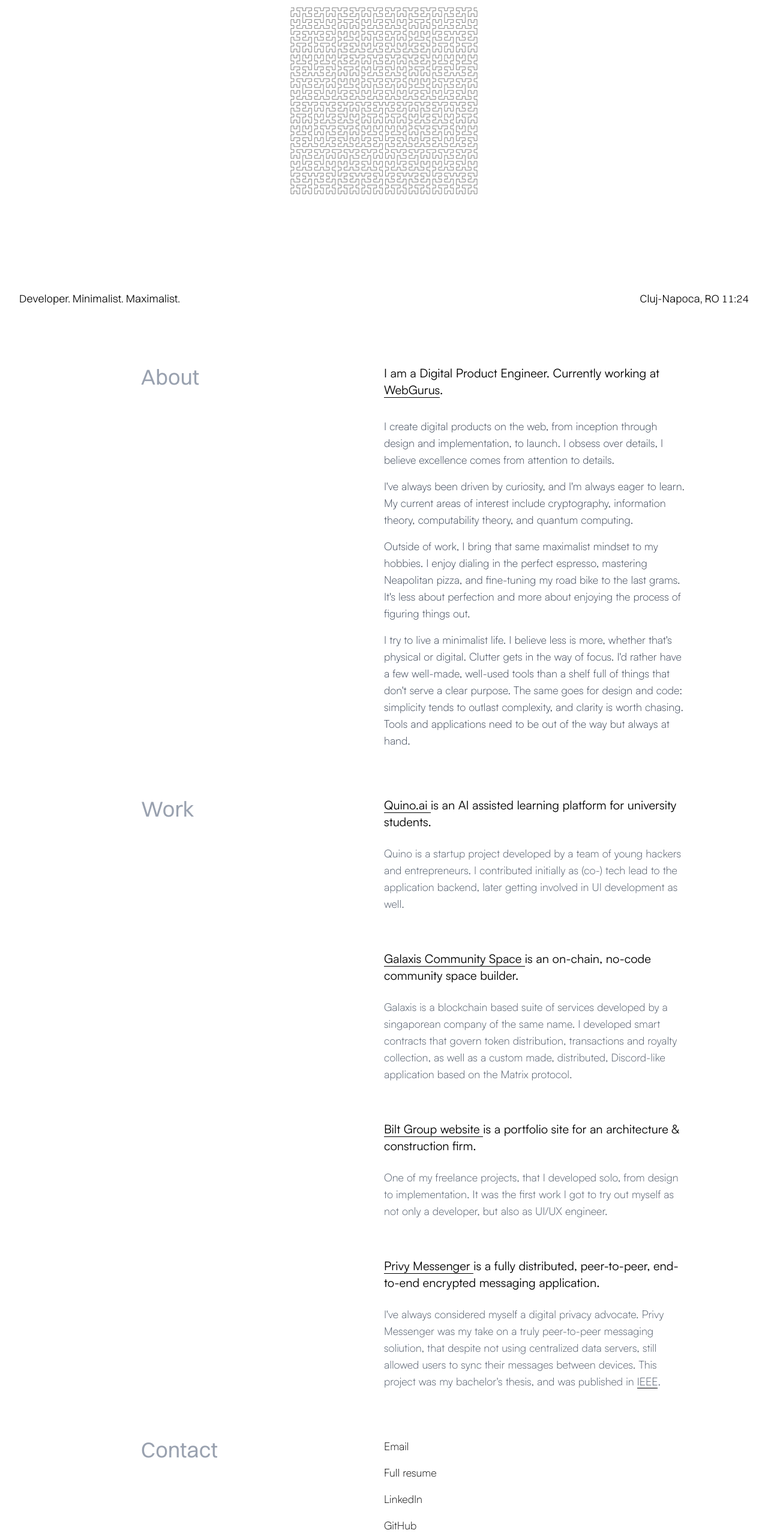
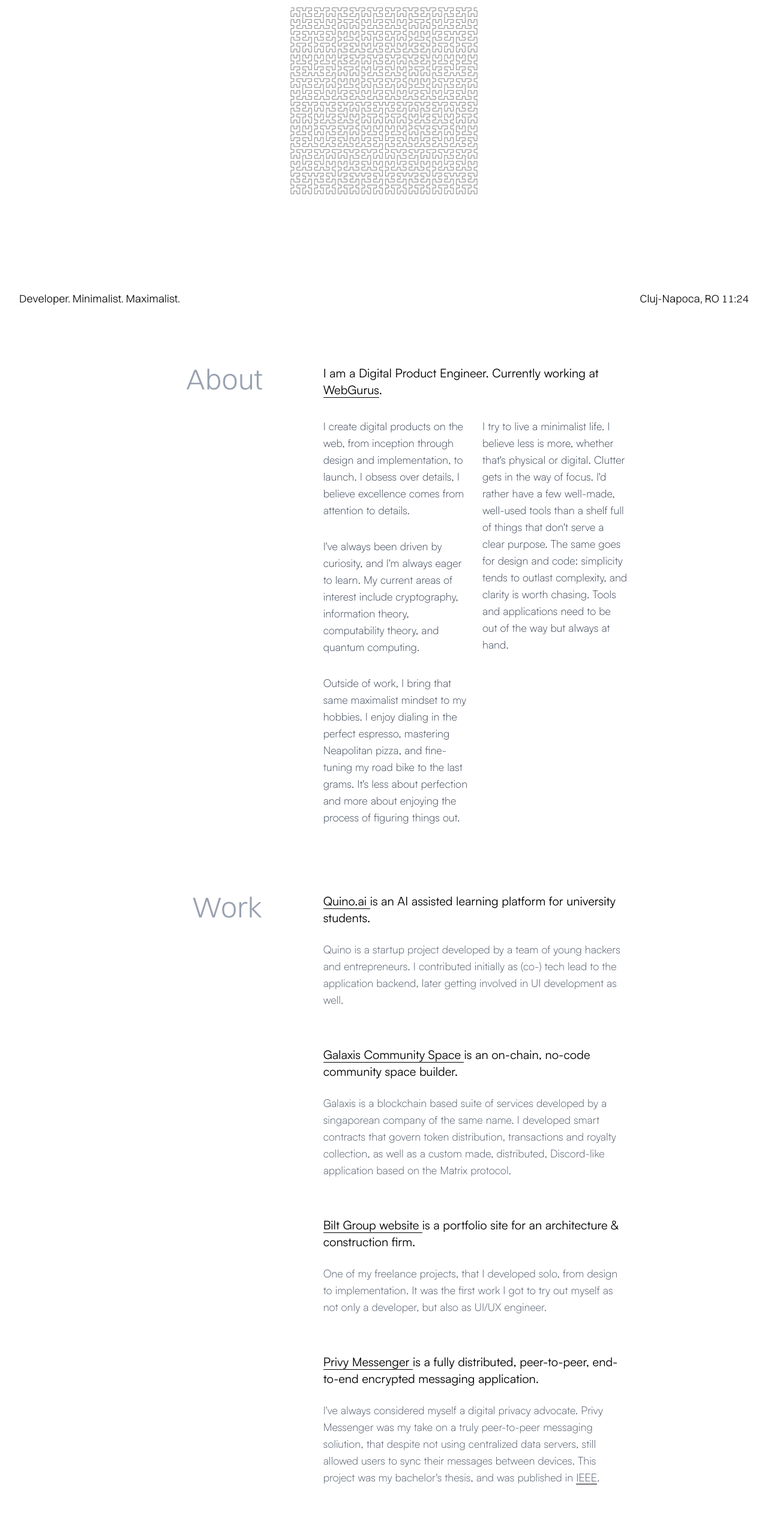
Before and after one commit to godraadam/godraadam.com, an Astro site: page / in a window 1280 px wide. Shown: the part 240-2800 px from the top of the page at 60% size. Built offline with nearby package versions, Linux system fonts and the light colour scheme; Astro itself is replaced by a stand-in of ours.

Commit message:
design improvements

```diff
--- a/src/components/Landing.astro
+++ b/src/components/Landing.astro
@@ -10,8 +10,18 @@
 >
   <div class="h-screen flex flex-col">
     <section class="flex flex-col grow items-center justify-center">
-      <div class="h-1/2 aspect-square px-10">
+      <div class="h-1/2 aspect-square px-10 group">
         <HilbertCurve />
+        <figcaption
+          class="text-sm tracking-wide text-light pt-2.5 text-center font-satoshi italic text-gray-600 dark:text-gray-400 opacity-0 group-hover:opacity-100 transition-opacity ease duration-500 motion-reduce:transition-none animate-none:transition-none"
+        >
+          Space filling <a
+            href="https://en.wikipedia.org/wiki/Hilbert_curve"
+            target="_blank"
+            class="hover:text-black transition-colors ease dark:hover:text-white border-b dark:border-white"
+            >Hilbert curve</a
+          >, 5 iterations
+        </figcaption>
       </div>
       <div
         id="phrase"
@@ -29,10 +39,12 @@
     </section>
   </div>
   <section class="lg:grid lg:grid-cols-12 pb-20 scroll-mt-16" id="about">
-    <h2 class="text-4xl text-gray-400 pb-20 lg:col-start-3 lg:col-end-6">
+    <h2
+      class="text-5xl text-gray-400 pb-12 lg:col-start-3 lg:col-end-5 font-switzer font-light text-right"
+    >
       About
     </h2>
-    <div class="lg:col-start-7 lg:col-end-12 space-y-4 font-light font-satoshi">
+    <div class="lg:col-start-6 lg:col-end-11 space-y-4 font-light font-satoshi">
       <p class="text-xl font-normal pb-4 dark:text-white">
         I am a Digital Product Engineer. Currently working at <a
           href="https://webgurus.io"
@@ -41,36 +53,47 @@
           >WebGurus</a
         >.
       </p>
+      <div
+        class="md:columns-2 md:gap-6 md:space-y-8 lg:space-y-4 lg:gap-0 lg:columns-1 xl:columns-2 xl:gap-6 xl:space-y-8 space-y-4"
+      >
         <p class="dark:text-gray-300 text-gray-700 text-lg">
-        I create digital products on the web, from inception through design and
-        implementation, to launch. I obsess over details, I believe excellence
-        comes from attention to details.
+          I create digital products on the web, from inception through design
+          and implementation, to launch. I obsess over details, I believe
+          excellence comes from attention to details.
         </p>
         <p class="dark:text-gray-300 text-gray-700 text-lg">
-        I've always been driven by curiosity, and I'm always eager to learn. My
-        current areas of interest include cryptography, information theory,
+          I've always been driven by curiosity, and I'm always eager to learn.
+          My current areas of interest include cryptography, information theory,
           computability theory, and quantum computing.
         </p>
-      <p class="dark:text-gray-300 text-gray-700 text-lg">
+        <p
+          class="dark:text-gray-300 text-gray-700 text-lg md:break-after-column lg:break-after-auto xl:break-after-column"
+        >
           Outside of work, I bring that same maximalist mindset to my hobbies. I
           enjoy dialing in the perfect espresso, mastering Neapolitan pizza, and
           fine-tuning my road bike to the last grams. It's less about perfection
           and more about enjoying the process of figuring things out.
         </p>
         <p class="dark:text-gray-300 text-gray-700 text-lg">
-        I try to live a minimalist life. I believe less is more, whether that's
-        physical or digital. Clutter gets in the way of focus. I'd rather have a
-        few well-made, well-used tools than a shelf full of things that don't
-        serve a clear purpose. The same goes for design and code: simplicity
-        tends to outlast complexity, and clarity is worth chasing. Tools and
-        applications need to be out of the way but always at hand.
+          I try to live a minimalist life. I believe less is more, whether
+          that's physical or digital. Clutter gets in the way of focus. I'd
+          rather have a few well-made, well-used tools than a shelf full of
+          things that don't serve a clear purpose. The same goes for design and
+          code: simplicity tends to outlast complexity, and clarity is worth
+          chasing. Tools and applications need to be out of the way but always
+          at hand.
         </p>
+      </div>
     </div>
   </section>
   <section class="lg:grid lg:grid-cols-12 pb-20 scroll-mt-16" id="work">
-    <h2 class="text-4xl text-gray-400 pb-20 col-start-3 col-end-6">Work</h2>
+    <h2
+      class="text-5xl text-gray-400 pb-12 lg:col-start-3 lg:col-end-5 font-switzer font-light text-right"
+    >
+      Work
+    </h2>
     <div
-      class="lg:col-start-7 lg:col-end-12 space-y-16 font-light font-satoshi dark:text-white"
+      class="lg:col-start-6 lg:col-end-11 space-y-16 font-light font-satoshi dark:text-white"
     >
       <div class="space-y-4">
         <h3 class="pb-2 text-xl font-normal">
@@ -140,8 +163,8 @@
         <p class="dark:text-gray-300 text-gray-600 text-lg">
           I've always considered myself a digital privacy advocate. Privy
           Messenger was my take on a truly peer-to-peer messaging soliution,
-          that despite not using centralized data servers, still allowed users to
-          sync their messages between devices. This project was my bachelor's
+          that despite not using centralized data servers, still allowed users
+          to sync their messages between devices. This project was my bachelor's
           thesis, and was published in <a
             href="https://ieeexplore.ieee.org/document/10274936"
             target="_blank"
@@ -153,16 +176,26 @@
     </div>
   </section>
   <section class="lg:grid lg:grid-cols-12 pb-20 scroll-mt-16" id="contact">
-    <h2 class="text-4xl text-gray-400 pb-20 col-start-3 col-end-6">Contact</h2>
+    <h2
+      class="text-5xl text-gray-400 pb-12 lg:col-start-3 lg:col-end-5 font-switzer font-light text-right"
+    >
+      Contact
+    </h2>
     <ul
-      class="lg:col-start-7 lg:col-end-12 space-y-4 font-light font-satoshi dark:text-white text-lg"
+      class="lg:col-start-6 lg:col-end-12 space-y-4 font-light font-satoshi dark:text-white text-lg"
     >
       <li>
-        <a target="_blank" class="hover:text-gray-600 dark:hover:text-gray-400 transition-colors ease-in-out" href="mailto:godra.adam@gmail.com">Email</a>
+        <a
+          target="_blank"
+          class="hover:text-gray-600 dark:hover:text-gray-400 transition-colors ease-in-out"
+          href="mailto:godra.adam@gmail.com">Email</a
+        >
       </li>
       <li>
-        <a target="_blank" class="hover:text-gray-600 dark:hover:text-gray-400 transition-colors ease-in-out" href="https://cv.godraadam.com"
-          >Full resume</a
+        <a
+          target="_blank"
+          class="hover:text-gray-600 dark:hover:text-gray-400 transition-colors ease-in-out"
+          href="https://cv.godraadam.com">Full resume</a
         >
       </li>
       <li>
@@ -194,7 +227,9 @@
     </ul>
   </section>
 </main>
-<footer class="text-sm text-gray-500 px-8 pb-8 w-full flex md:justify-end dark:bg-black">
+<footer
+  class="text-sm text-gray-500 px-8 pb-8 w-full flex md:justify-end dark:bg-black"
+>
   Made with Astro and TailwindCSS, hosted on Vercel.
 </footer>
 
```
Lines whose indentation alone changed are shown as unchanged.
